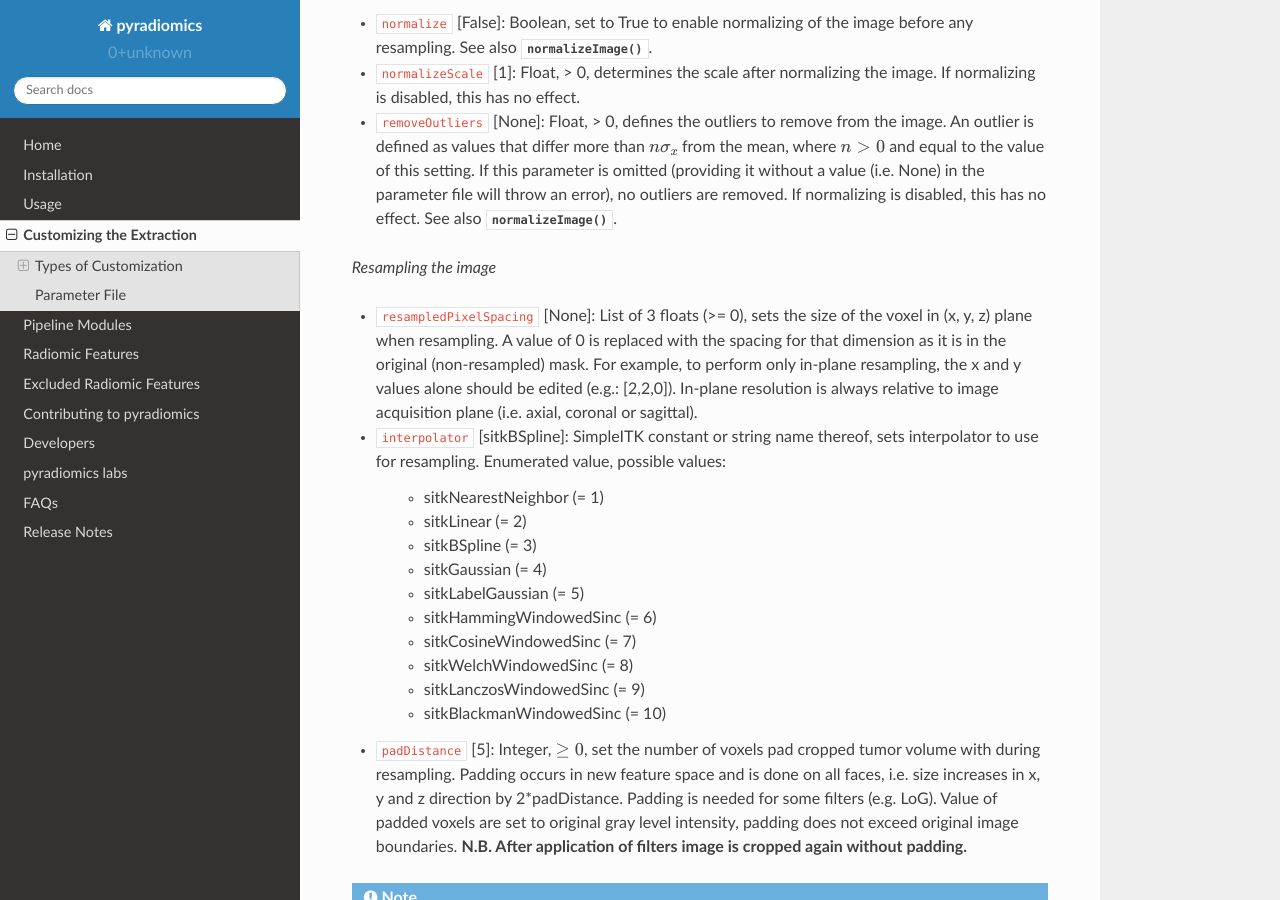
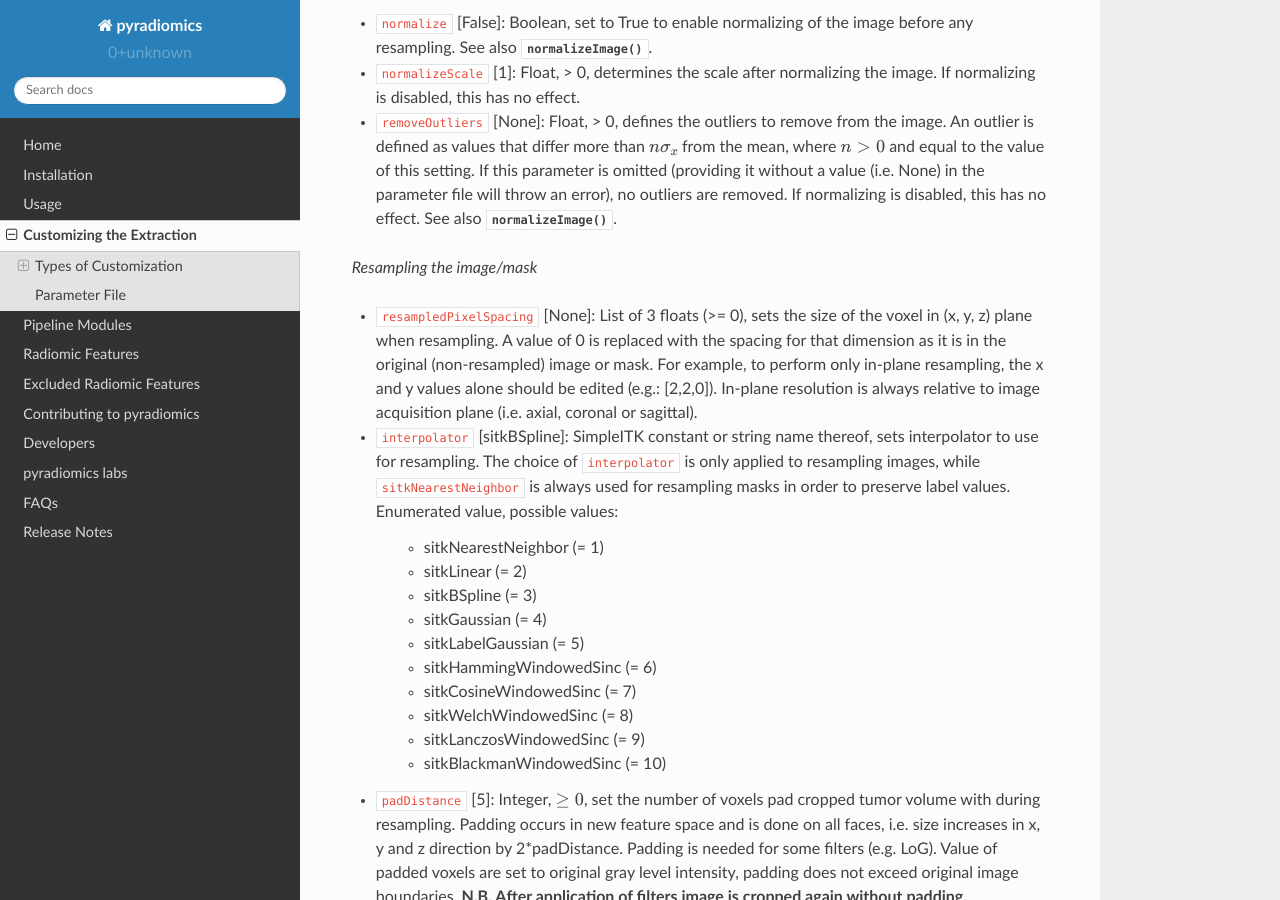
Before and after one commit to AIM-Harvard/pyradiomics, a Sphinx documentation site: the page built from docs/customization.rst, in a window 1280 px wide and 900 px high, scrolled down 3388 px. Built offline with Sphinx 7.4.7 and the Read the Docs theme 2.0.0, drawn with Linux system fonts in a browser that asks for light colours.

Commit message:
updated customization docs to clarify resampling

```diff
--- a/docs/customization.rst
+++ b/docs/customization.rst
@@ -150,11 +150,11 @@ Feature Extractor Level
   outliers are removed. If normalizing is disabled, this has no effect. See also
   :py:func:`~radiomics.imageoperations.normalizeImage`.
 
-*Resampling the image*
+*Resampling the image/mask*
 
 - ``resampledPixelSpacing`` [None]: List of 3 floats (>= 0), sets the size of the voxel in (x, y, z) plane when resampling.
-  A value of 0 is replaced with the spacing for that dimension as it is in the original (non-resampled) mask. For example, to perform only in-plane resampling, the x and y values alone should be edited (e.g.: [2,2,0]). In-plane resolution is always relative to image acquisition plane (i.e. axial, coronal or sagittal).
-- ``interpolator`` [sitkBSpline]: SimpleITK constant or string name thereof, sets interpolator to use for resampling.
+  A value of 0 is replaced with the spacing for that dimension as it is in the original (non-resampled) image or mask. For example, to perform only in-plane resampling, the x and y values alone should be edited (e.g.: [2,2,0]). In-plane resolution is always relative to image acquisition plane (i.e. axial, coronal or sagittal).
+- ``interpolator`` [sitkBSpline]: SimpleITK constant or string name thereof, sets interpolator to use for resampling. The choice of ``interpolator`` is only applied to resampling images, while ``sitkNearestNeighbor`` is always used for resampling masks in order to preserve label values.
   Enumerated value, possible values:
 
     - sitkNearestNeighbor (= 1)
```
